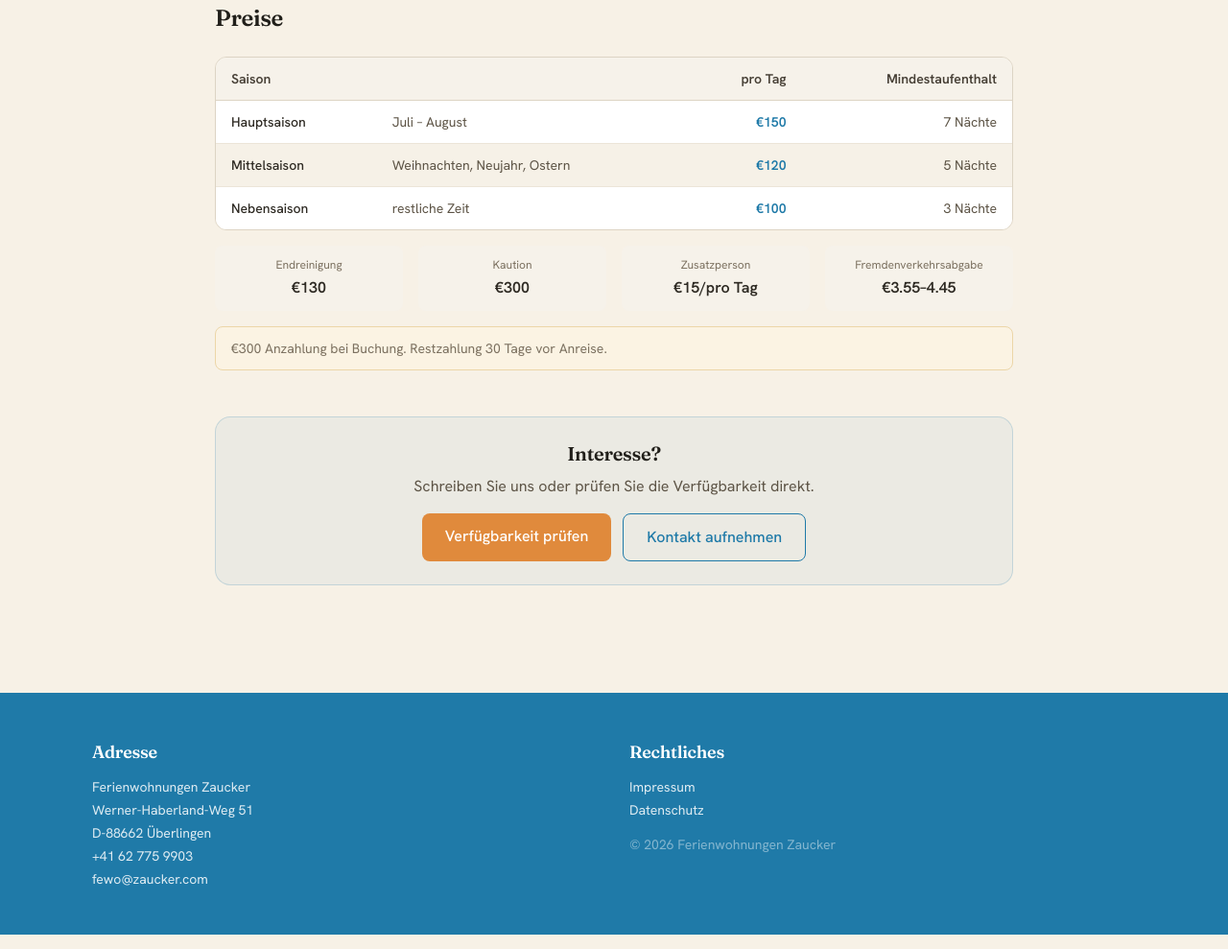
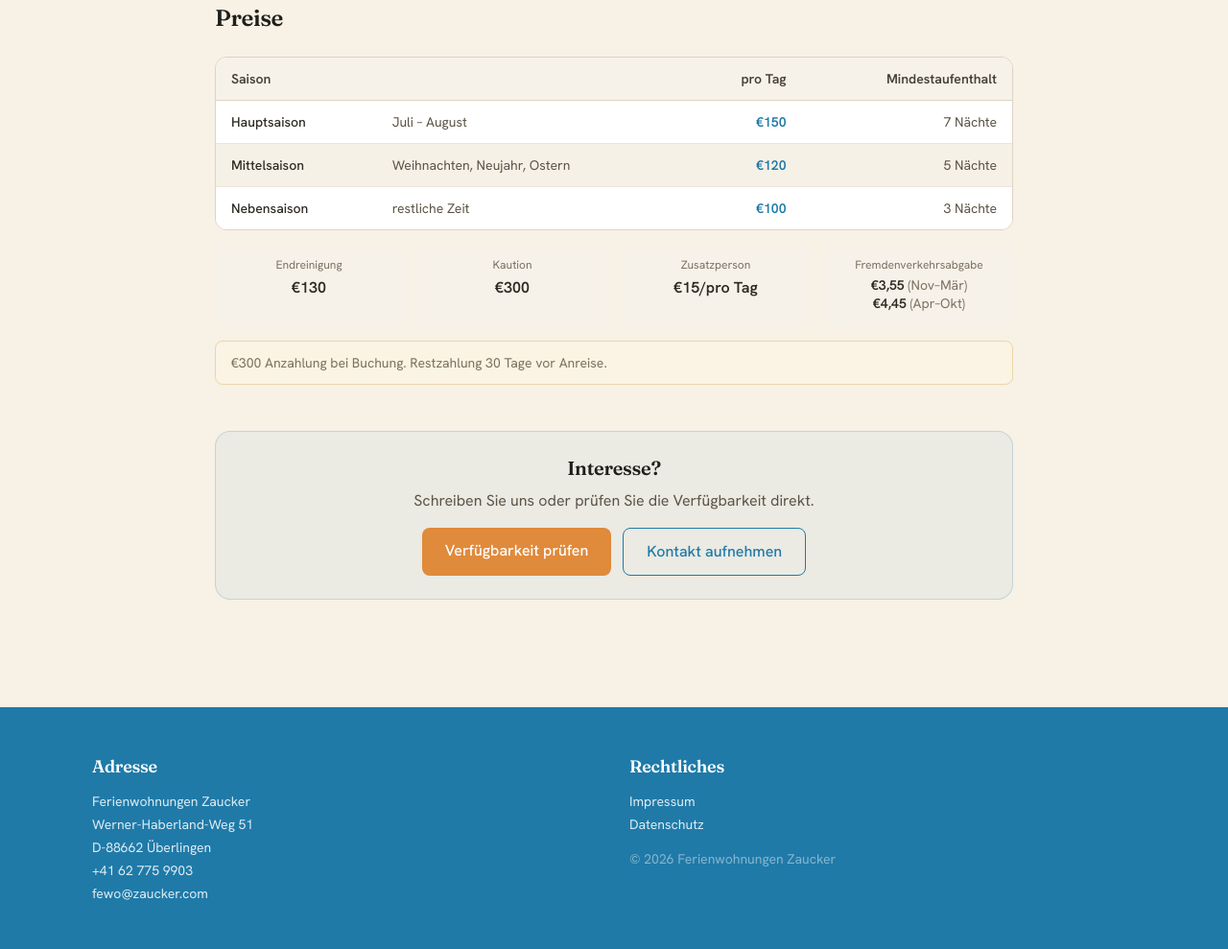
Before and after one commit to zaucker/zaucker.com, an Astro site: page /dachwohnung in a window 1280 px wide. Shown: the part 1334-2323 px from the top of the page at 96% size. Built offline with nearby package versions, Linux system fonts and the light colour scheme; Astro itself is replaced by a stand-in of ours.

Commit message:
City tax tile: show 3,55 (Nov–Mär) / 4,45 (Apr–Okt) with localized number format

```diff
--- a/src/components/PricingTable.astro
+++ b/src/components/PricingTable.astro
@@ -3,6 +3,9 @@ import type { Apartment, Locale } from '@/lib/types';
 import { t } from '@/lib/i18n';
 interface Props { apt: Apartment; locale: Locale; }
 const { apt, locale } = Astro.props;
+const fmtEuro = (n: number) => locale === 'de' ? n.toFixed(2).replace('.', ',') : n.toFixed(2);
+const taxWinter = locale === 'de' ? 'Nov–Mär' : 'Nov–Mar';
+const taxSummer = locale === 'de' ? 'Apr–Okt' : 'Apr–Oct';
 const minStayFor = (seasonKey: string) =>
   apt.minimum_stay.find(m => m.season_key === seasonKey)?.nights ?? 0;
 ---
@@ -36,7 +39,7 @@ const minStayFor = (seasonKey: string) =>
     {apt.pricing.extra_guest_per_day != null && (
       <div class="bg-stone-50 rounded-lg p-3 text-center"><div class="text-xs text-stone-500 mb-1">{t(locale, 'price_extra_guest')}</div><div class="font-semibold text-stone-800">€{apt.pricing.extra_guest_per_day}/{t(locale, 'price_per_day')}</div></div>
     )}
-    <div class="bg-stone-50 rounded-lg p-3 text-center"><div class="text-xs text-stone-500 mb-1">{t(locale, 'price_city_tax')}</div><div class="font-semibold text-stone-800">€{apt.city_tax.nov_mar_per_person_per_day}–{apt.city_tax.apr_oct_per_person_per_day}</div></div>
+    <div class="bg-stone-50 rounded-lg p-3 text-center"><div class="text-xs text-stone-500 mb-1">{t(locale, 'price_city_tax')}</div><div class="font-semibold text-stone-800 text-sm leading-snug">€{fmtEuro(apt.city_tax.nov_mar_per_person_per_day)} <span class="text-stone-500 font-normal">({taxWinter})</span><br />€{fmtEuro(apt.city_tax.apr_oct_per_person_per_day)} <span class="text-stone-500 font-normal">({taxSummer})</span></div></div>
   </div>
   <p class="mt-4 text-sm text-stone-500 bg-amber-50 border border-amber-200 rounded-lg px-4 py-3">{t(locale, 'booking_deposit_text')}</p>
 </section>
```
